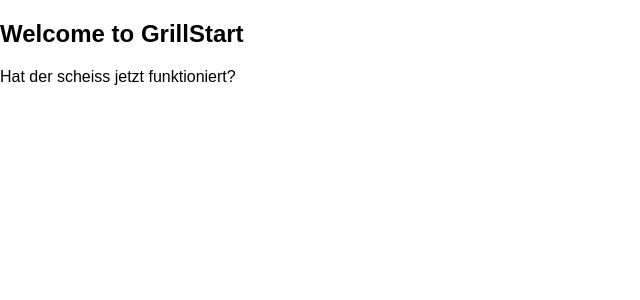
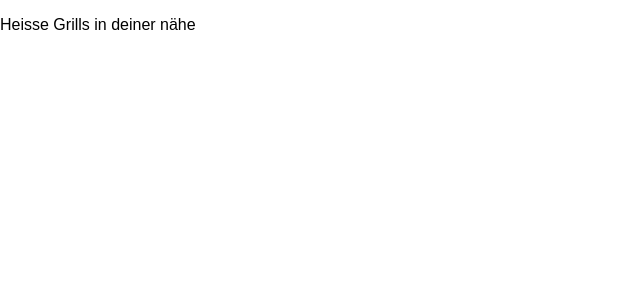
Before and after one commit to t-vogel/WebFrameworksReact, a React (Create React App) app in the folder barbecue-react/: page / in a window 1280 px wide. Shown: the top 300 px of the page, without its empty margins (0-640 px from the left). Built offline with nearby package versions, Linux system fonts and the light colour scheme.

Commit message:
flos letzter commit in der stunde

```diff
--- a/barbecue-react/src/components/GrillStart.js
+++ b/barbecue-react/src/components/GrillStart.js
@@ -1,16 +1,18 @@
 import React, { Component } from 'react';
+import Layout from './Layout';
 
 class GrillStart extends Component {
     render() {
         return (
+
+
             <div className="GrillStart">
-                <div className="GrillStart-header">
-                    <h2>Welcome to GrillStart</h2>
-                </div>
+
+                <p>Heisse Grills in deiner nähe</p>
                 <p className="Grill-intro">
-                    Hat der scheiss jetzt funktioniert?
                 </p>
             </div>
+
         );
     }
 }
--- a/barbecue-react/src/index.js
+++ b/barbecue-react/src/index.js
@@ -1,6 +1,5 @@
 import React from 'react';
 import ReactDOM from 'react-dom';
-import App from './App';
 import './index.css';
 import GrillStart from "./components/GrillStart";
 
```
Also changed, not shown: barbecue-react/src/data/grill.jpg (added).
